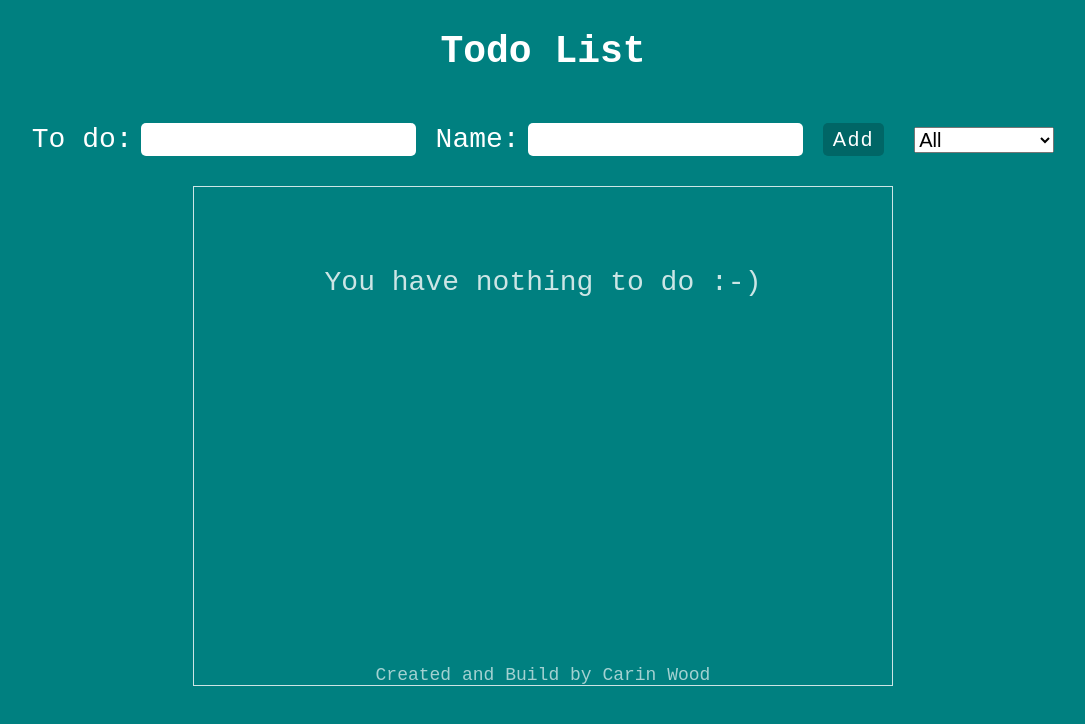
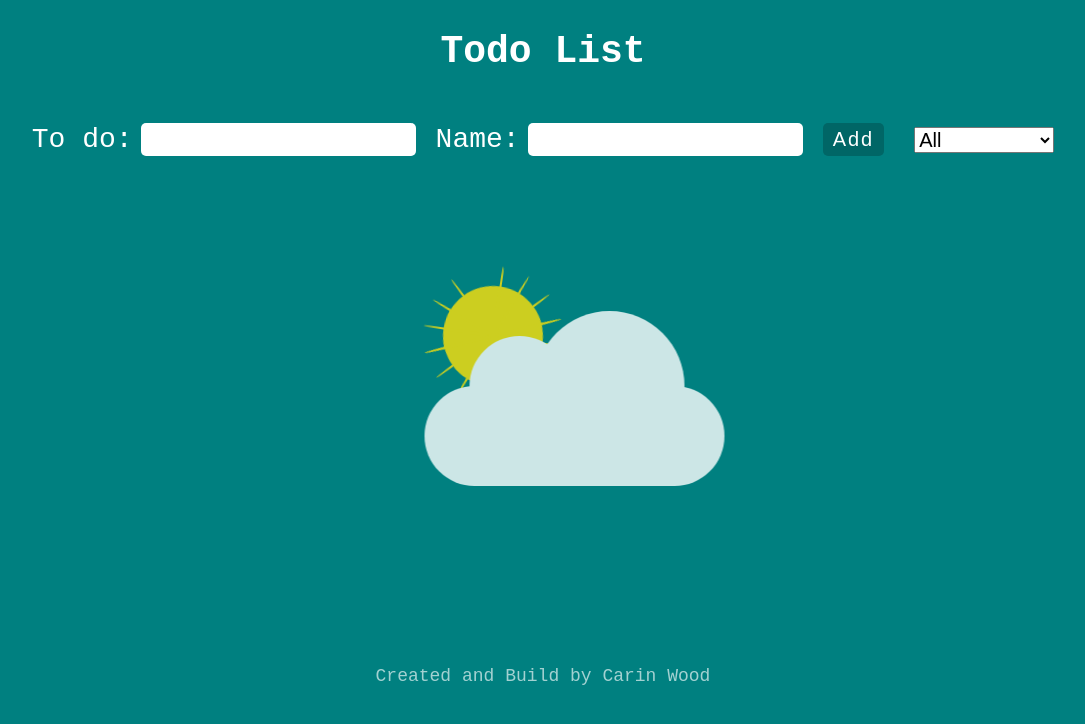
Before and after one commit to CarinWood/Todo, a React (Create React App) app in the folder frontend/: page / in a window 1280 px wide. Shown: the top 724 px of the page, without its empty margins (97-1182 px from the left). Built offline with nearby package versions, Linux system fonts and the light colour scheme.

Commit message:
update placeholder

```diff
--- /dev/null
+++ b/frontend/src/components/placeholder/Placeholder.jsx
@@ -0,0 +1,27 @@
+import './placeholder.css'
+
+const Placeholder = () => {
+  return (
+    <div className='placeholder-div'>
+        <div className='center'>
+            <div className='cloud'></div>
+            <ul className='sun'>
+                <li></li>
+                <li></li>
+                <li></li>
+                <li></li>
+                <li></li>
+                <li></li>
+                <li></li>
+                <li></li>
+                <li></li>
+            </ul>
+        </div>
+
+        <p className='credits'>Created and Build by Carin Wood</p>
+
+    </div>
+  )
+}
+
+export default Placeholder
--- /dev/null
+++ b/frontend/src/components/placeholder/placeholder.css
@@ -0,0 +1,142 @@
+.placeholder-div {
+    font-family: monospace;
+    opacity: 0.8;
+    font-size: 28px;
+    position: relative;
+    display: flex;
+    flex-direction: column;
+    justify-content: center;
+    padding-top: 80px;
+    align-items: center;
+    color: var(--text-color);
+    width: 700px;
+    height: 500px;
+}
+
+.credits {
+    position: absolute;
+    font-family: monospace;
+    font-size: 18px;
+    opacity: 0.8;
+    bottom: 0;
+}
+
+.center {
+    position: absolute;
+    top: 50%;
+    left: 50%;
+    transform: translate(-50%, -50%);
+}
+
+.cloud {
+    position: relative;
+    width: 300px;
+    height: 100px;
+    border-radius: 50px;
+    background: #fff;
+    animation: move 8s linear infinite;
+}
+
+.cloud:before {
+    content:"";
+    position: absolute;
+    top: -50px;
+    left: 45px;
+    background: #fff;
+    width: 100px;
+    height: 100px;
+    border-radius:50%;
+
+}
+
+.cloud:after {
+    content:"";
+    position: absolute;
+    top: -75px;
+    right: 40px;
+    background: #fff;
+    width: 150px;
+    height: 150px;
+    border-radius:50%;
+}
+
+.sun {
+    position: absolute;
+    top: -100px;
+    left: 50px;
+    margin:0;
+    padding: 0;
+    width: 100px;
+    height: 100px;
+    background: #ffe208;
+    border-radius: 50%;
+    box-shadow: 0 0 15px rgb(255, 255, 8,);
+    z-index: -1;
+    animation: animate 20s linear infinite;
+}
+
+.sun li {
+    list-style: none;
+    position: absolute;
+    top: 50%;
+    left: 50%;
+    transform: translate(-50%, -50%);
+    width: 140px;
+    height: 3px;
+    background: #ffe208;
+    border-radius: 50%;
+    box-shadow: 0 0 15px rgb(255, 255, 8,);
+    z-index: -5;
+}
+
+.sun li:nth-child(1) {
+    transform: translate(-50%, -50%) rotate(0deg);
+}
+.sun li:nth-child(2) {
+    transform: translate(-50%, -50%) rotate(90deg);
+}
+.sun li:nth-child(3) {
+    transform: translate(-50%, -50%) rotate(45deg);
+}
+.sun li:nth-child(4) {
+    transform: translate(-50%, -50%) rotate(-45deg);
+}
+.sun li:nth-child(5) {
+    transform: translate(-50%, -50%) rotate(22.5deg);
+}
+.sun li:nth-child(6) {
+    transform: translate(-50%, -50%) rotate(-22.5deg);
+}
+.sun li:nth-child(6) {
+    transform: translate(-50%, -50%) rotate(67.5deg);
+}
+.sun li:nth-child(7) {
+    transform: translate(-50%, -50%) rotate(67.5deg);
+}
+.sun li:nth-child(8) {
+    transform: translate(-50%, -50%) rotate(-67.5deg);
+}
+
+@keyframes animate {
+    0% {
+        transform: rotate(0deg);
+    }
+    50% {
+        transform: rotate(180deg);
+    }
+    100% {
+        transform: rotate(360deg);
+    }
+}
+
+@keyframes move {
+    0% {
+        transform: translate(0)
+    }
+    50% {
+        transform: translate(50px)
+    }
+    100% {
+        transform: translate(0)
+    }
+}
--- a/frontend/src/components/todoList/TodoList.js
+++ b/frontend/src/components/todoList/TodoList.js
@@ -4,6 +4,7 @@ import './todoList.css'
 import { IoClose } from "react-icons/io5";
 import { BsCheckLg } from "react-icons/bs";
 import { FaRegEdit } from "react-icons/fa";
+import Placeholder from '../placeholder/Placeholder';
 
 
 
@@ -174,10 +175,7 @@ const TodoList = () => {
               </div>: '' }
 
           </div>
-        ))}</p> : <div className='placeholder-div'>
-                      You have nothing to do :-)
-                      <p className='credits'>Created and Build by Carin Wood</p>
-                  </div>}
+        ))}</p> : <Placeholder/>}
 
       </div>
 
--- a/frontend/src/components/todoList/todoList.css
+++ b/frontend/src/components/todoList/todoList.css
@@ -238,29 +238,7 @@
     animation-name: taskDiv;
 }
 
-.placeholder-div {
-    border: 1px solid white;
-    font-family: monospace;
-    opacity: 0.8;
-    font-size: 28px;
-    position: relative;
-    display: flex;
-    flex-direction: column;
-    justify-content: flex-start;
-    padding-top: 80px;
-    align-items: center;
-    color: var(--text-color);
-    width: 700px;
-    height: 500px;
-}
 
-.credits {
-    position: absolute;
-    font-family: monospace;
-    font-size: 18px;
-    opacity: 0.8;
-    bottom: 0;
-}
 
 @keyframes taskDiv {
     0% {
```
